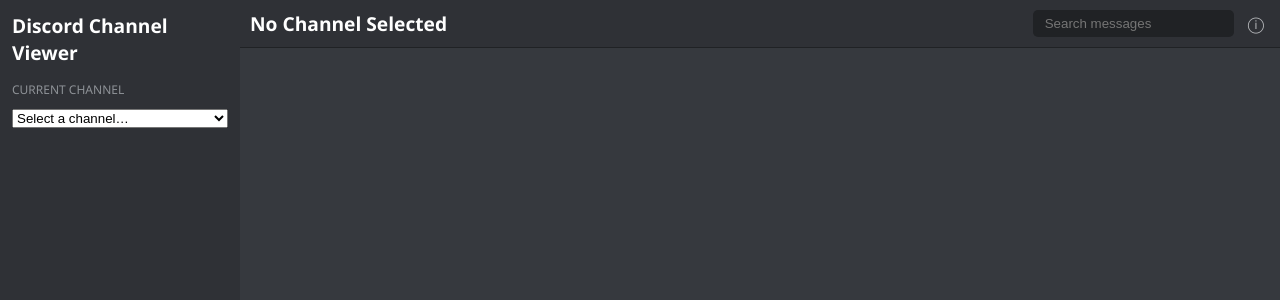
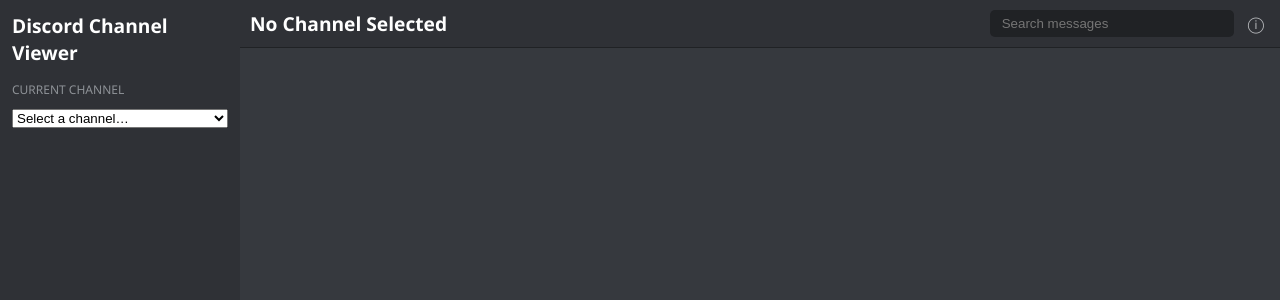
Before and after one commit to Corb03/Ian-Chat, a Flask app: page / in a window 1280 px wide. Shown: the top 300 px of the page. Run offline with Flask 3, Linux system fonts and the light colour scheme.

Commit message:
updated css to fixate the search bar + added fade

```diff
--- a/static/style.css
+++ b/static/style.css
@@ -145,6 +145,7 @@
 .search-bar-container {
   display: flex;
   align-items: center;
+  position: relative;
   gap: 8px;
 }
 
@@ -154,7 +155,9 @@
 }
 
 .search-input {
-  padding: 6px 10px;
+  width: 220px;      /* adjust if you want */
+  min-width: 220px;
+  max-width: 220px;
 }
 
 .search-count {
@@ -1375,8 +1378,13 @@
 }
 
 .search-result-count {
+  order: -1;              /* puts it before the input */
   font-size: 12px;
   color: #b5bac1;
-  margin-left: 8px;
+  white-space: nowrap;
   user-select: none;
 }
+
+.search-result-count {
+  transition: opacity 0.15s ease;
+}
```
